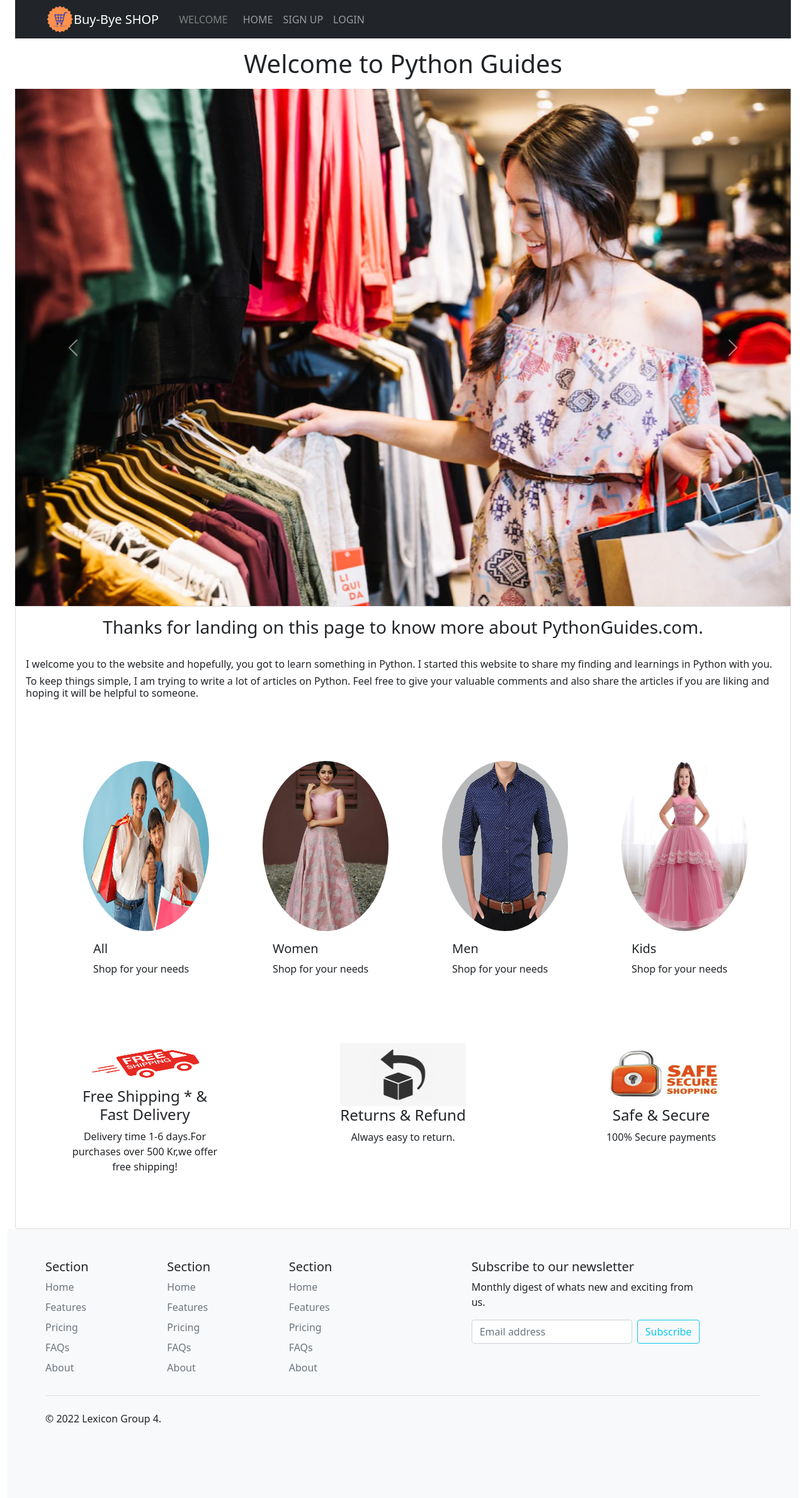
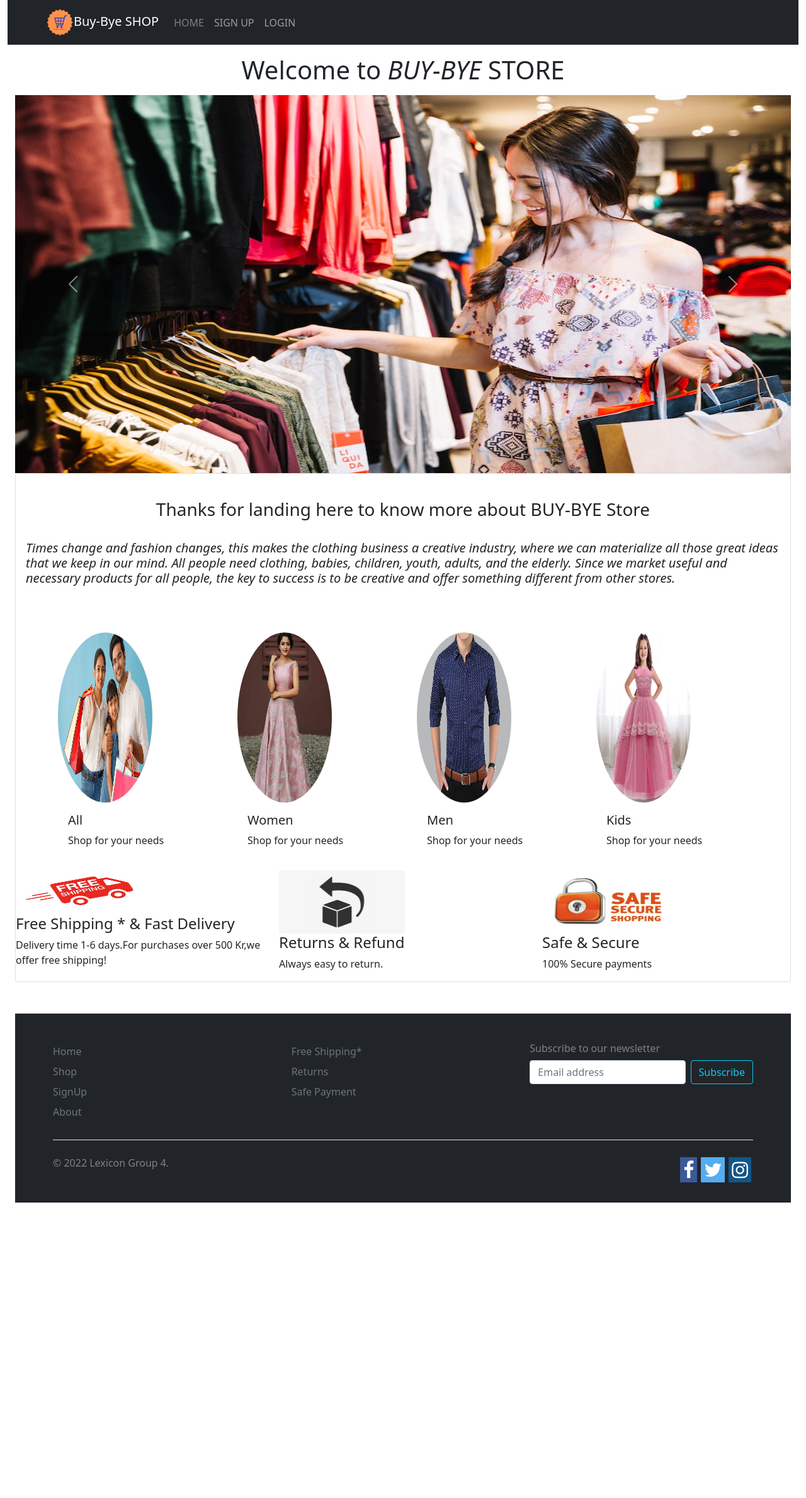
Before and after one commit to WebShopProjectGroup4/ShopStore, a Django app: page / in a window 1280 px wide. Shown: the whole page at 63% size. After the commit the page ends 1909 px from the top, so only its background shows below. Run offline with Django 3.2, Linux system fonts and the light colour scheme; parts of the project's set-up code (start-up, migrations or seed data) failed here and were passed over; some libraries are stand-ins or nearby versions.

Commit message:
Added Styling

```diff
--- a/webshop/shopApp/templates/base.html
+++ b/webshop/shopApp/templates/base.html
@@ -1,8 +1,6 @@
 
-{# HTML5 declaration #}
 <!DOCTYPE html>
 <html>
-
 <head>
     <title>{% block title %} Welcome {% endblock title %} | Colth Shop Store</title>
     {% block head_favicon %}
@@ -12,41 +10,51 @@
     <meta http-equiv="Content-Language" value="en-US" />
     <meta name="viewport" content="width=device-width, initial-scale=1.0">
     <!-- Bootstrap CSS -->
-    <link href="https://cdn.jsdelivr.net/npm/bootstrap@5.0.2/dist/css/bootstrap.min.css" rel="stylesheet" integrity="sha384-EVSTQN3/azprG1Anm3QDgpJLIm9Nao0Yz1ztcQTwFspd3yD65VohhpuuCOmLASjC" crossorigin="anonymous">
+    <link href="https://cdn.jsdelivr.net/npm/bootstrap@5.0.2/dist/css/bootstrap.min.css" rel="stylesheet"
+        integrity="sha384-EVSTQN3/azprG1Anm3QDgpJLIm9Nao0Yz1ztcQTwFspd3yD65VohhpuuCOmLASjC" crossorigin="anonymous">
     <link href="https://fonts.googleapis.com/css?family=Poppins:300,400,500,600,700,800,900" rel="stylesheet">
-    <script src="https://cdn.jsdelivr.net/npm/bootstrap@5.0.2/dist/js/bootstrap.bundle.min.js" integrity="sha384-MrcW6ZMFYlzcLA8Nl+NtUVF0sA7MsXsP1UyJoMp4YLEuNSfAP+JcXn/tWtIaxVXM" crossorigin="anonymous"></script>
+    <script src="https://cdn.jsdelivr.net/npm/bootstrap@5.0.2/dist/js/bootstrap.bundle.min.js"
+        integrity="sha384-MrcW6ZMFYlzcLA8Nl+NtUVF0sA7MsXsP1UyJoMp4YLEuNSfAP+JcXn/tWtIaxVXM" crossorigin="anonymous">
+    </script>
+    <link href="https://use.fontawesome.com/releases/v5.0.1/css/all.css" rel="stylesheet">
+    <link rel="stylesheet" href="https://cdnjs.cloudflare.com/ajax/libs/font-awesome/4.7.0/css/font-awesome.min.css">
+    <script src="https://kit.fontawesome.com/yourcode.js" crossorigin="anonymous"></script>
 
     {% load static %}
     <link rel="stylesheet" href=" {% static 'css/styleSearch.css' %} ">
     <link rel="stylesheet" href=" {% static 'fonts/ionicons/css/ionicons.min.css' %} ">
 </head>
+<style>
+    {% block css %}
+    {% endblock %}
+</style>
 <body>
     <div class="container-fluid">
         <header>
+            <nav class="navbar navbar-expand-lg navbar-dark bg-dark px-5">
                 <div class="container-fluid">
-                    <nav class="navbar navbar-expand-lg navbar-dark bg-dark px-5">
-                        <img src="/media/images/logo.png" width="45" alt="" class="d-inline-block align-middle mr-2">
-
-                        <a class="navbar-brand" href="{% url 'welcome' %}">Buy-Bye SHOP</a>
-                        <a class="nav-link" style="text-decoration: none !important; color:gray;" href="{% url 'welcome' %}">WELCOME</a>
-
-                        <button class="navbar-toggler" type="button" data-toggle="collapse" data-target="#navbarNav"
-                        aria-controls="navbarNav" aria-expanded="false" aria-label="Toggle navigation">
+                    <a class="navbar-brand" href="{% url 'welcome' %}"><img src="/media/images/logo.png" width="45"
+                            alt="" class="d-inline-block align-middle mr-2">Buy-Bye SHOP</a>
+                    <button class="navbar-toggler" type="button" data-bs-toggle="collapse"
+                        data-bs-target="#navbarSupportedContent" aria-controls="navbarSupportedContent"
+                        aria-expanded="false" aria-label="Toggle navigation">
                         <span class="navbar-toggler-icon"></span>
                     </button>
-                        <div class="collapse navbar-collapse" id="navbarNav">
-                            <ul class="navbar-nav">
-                                <li class="nav-item active">
-
-                                    <a class="nav-link" href="{% url 'home' %}">HOME</a>
-
+                    <div class="collapse navbar-collapse" id="navbarSupportedContent">
+                        <ul class="navbar-nav me-auto mb-2 mb-lg-0">
+                            <li class="nav-item ">
+                                <a class="nav-link active" style="text-decoration: none !important; color:gray;"
+                                    href="{% url 'welcome' %}">HOME</a>
                             </li>
                             {% if user.is_authenticated %}
+                            <li class="nav-item">
+                                <a class="nav-link" href="{% url 'home' %}">SHOP</a>
+                            </li>
                             <li class="nav-item">
                                 <a class="nav-link" href="">Hi, {{user.first_name}}</a>
                             </li>
                             <li class="nav-item">
-                                <a class="nav-link" href="{% url 'profile' %}">My Profile</a>
+                                <a class="nav-link" href="{% url 'profile' %}">MY PROFILE</a>
                             </li>
                             <li class="nav-item">
                                 <a class="nav-link" href="{% url 'about' %}">ABOUT</a>
@@ -61,11 +69,11 @@
                             </li>
                             {% endif %}
                             {% if user.is_authenticated %}
-                              <li >
+                            <li class="nav-item">
                                 {% with total_items=cart|length %}
                                 {% if total_items > 0 %}
                                 Your cart:
-                                    <a href="{% url "cart:cart_detail" %}">
+                                <a class="nav-link" href="{% url "cart:cart_detail" %}">
                                     {{ total_items }} item{{ total_items|pluralize }},
                                     ${{ cart.get_total_price }}
                                 </a>
@@ -74,18 +82,26 @@
                                 {% endif %}
                                 {% endwith %}
                             </li>
+                            <li class="nav-item">
+                                <a class="nav-link" href="{% url 'cart:cart_detail' %}">CART <i class="fa fa-cart-plus" style='color:orange'></i></a>
+                            </li>
+                            <li class="nav-item">
+                                <a class="nav-link" href="{% url 'favourite_list' %}">WISHLIST<i class='fa fa-heart' style='color:orange'></i></a>
+                            </li>
                             <li >
                                 <a class="nav-link" href="{% url 'logout' %}">LOGOUT</a>
                             </li>
-                            <form class="d-flex ms-auto order-5">
-                                <input class="form-control me-2" type="search" placeholder="Search" aria-label="Search">
-                                <button class="btn btn-outline-info my-2 my-sm-0" type="submit">Search</button>
+                            <li class="nav-item">
+                                <form class="d-flex ms-auto order-5" method="POST" action="{% url 'search' %}">  {% csrf_token %}
+                                    <input class="form-control me-2" type="search" name="search" placeholder="Search Product" aria-label="Search">
+                                    <button href="{% url 'search' %}" class="btn btn-outline-info my-2 my-sm-0" type="submit">SEARCH</button>
                                 </form>
+                            </li>
                             {% endif %}
                         </ul>
                     </div>
+                </div>
             </nav>
-                </div>
         </header>
         {# The Document Body #}
         <div id="site-wrapper">
@@ -96,62 +112,49 @@
         </div>
         </div>
         {# The Footer #}
-
-            <footer class="py-5 footer-dark bg-light px-5">
+        <div class="container-fluid" style="margin-bottom:20px;margin-top:50px;bottom:0">
+            <footer class="py-3 footer-dark bg-dark px-5 " style="height:300px" >
             <div class="container-fluid">
             <div class="row">
-                <div class="col-2">
+                <div class="col-4">
                 <h5>Section</h5>
                 <ul class="nav flex-column">
                     <li class="nav-item mb-2"><a href="#" class="nav-link p-0 text-muted">Home</a></li>
-                    <li class="nav-item mb-2"><a href="#" class="nav-link p-0 text-muted">Features</a></li>
-                    <li class="nav-item mb-2"><a href="#" class="nav-link p-0 text-muted">Pricing</a></li>
-                    <li class="nav-item mb-2"><a href="#" class="nav-link p-0 text-muted">FAQs</a></li>
+                    <li class="nav-item mb-2"><a href="#" class="nav-link p-0 text-muted">Shop</a></li>
+                    <li class="nav-item mb-2"><a href="#" class="nav-link p-0 text-muted">SignUp</a></li>
                     <li class="nav-item mb-2"><a href="#" class="nav-link p-0 text-muted">About</a></li>
                 </ul>
                 </div>
 
-                <div class="col-2">
+                <div class="col-4">
                 <h5>Section</h5>
                 <ul class="nav flex-column">
-                    <li class="nav-item mb-2"><a href="#" class="nav-link p-0 text-muted">Home</a></li>
-                    <li class="nav-item mb-2"><a href="#" class="nav-link p-0 text-muted">Features</a></li>
-                    <li class="nav-item mb-2"><a href="#" class="nav-link p-0 text-muted">Pricing</a></li>
-                    <li class="nav-item mb-2"><a href="#" class="nav-link p-0 text-muted">FAQs</a></li>
-                    <li class="nav-item mb-2"><a href="#" class="nav-link p-0 text-muted">About</a></li>
+                    <li class="nav-item mb-2"><a href="#" class="nav-link p-0 text-muted">Free Shipping*</a></li>
+                    <li class="nav-item mb-2"><a href="#" class="nav-link p-0 text-muted">Returns</a></li>
+                    <li class="nav-item mb-2"><a href="#" class="nav-link p-0 text-muted">Safe Payment</a></li>
+
                 </ul>
                 </div>
 
-                <div class="col-2">
-                <h5>Section</h5>
-                <ul class="nav flex-column">
-                    <li class="nav-item mb-2"><a href="#" class="nav-link p-0 text-muted">Home</a></li>
-                    <li class="nav-item mb-2"><a href="#" class="nav-link p-0 text-muted">Features</a></li>
-                    <li class="nav-item mb-2"><a href="#" class="nav-link p-0 text-muted">Pricing</a></li>
-                    <li class="nav-item mb-2"><a href="#" class="nav-link p-0 text-muted">FAQs</a></li>
-                    <li class="nav-item mb-2"><a href="#" class="nav-link p-0 text-muted">About</a></li>
-                </ul>
-                </div>
-
-                <div class="col-4 offset-1">
-                <form>
-                    <h5>Subscribe to our newsletter</h5>
-                    <p>Monthly digest of whats new and exciting from us.</p>
+                <div class="col-4">
+                <form style="margin-top:30px">
+                    <h6 style="color:gray">Subscribe to our newsletter</h6>
+                    {% comment %} <p style="color:gray">Monthly digest of whats new and exciting from us.</p> {% endcomment %}
                     <div class="d-flex w-100 gap-2">
-                    <label for="newsletter1" class="visually-hidden">Email address</label>
+                    {% comment %} <label for="newsletter1" class="visually-hidden">Email address</label> {% endcomment %}
                     <input id="newsletter1" type="text" class="form-control" placeholder="Email address">
-                    <button class="btn btn-outline-info my-2 my-sm-0 " type="button">Subscribe</button>
+                    <button class="btn btn-outline-info  " type="button">Subscribe</button>
                     </div>
                 </form>
                 </div>
             </div>
 
             <div class="d-flex justify-content-between py-4 my-4 border-top">
-                <p>© 2022 Lexicon Group 4.</p>
+                <p style="color:gray">© 2022 Lexicon Group 4.</p>
                 <ul class="list-unstyled d-flex">
-                <li class="ms-3"><a class="link-light" href="#"><svg class="bi" width="24" height="24"><use xlink:href="#twitter"></use></svg></a></li>
-                <li class="ms-3"><a class="link-light" href="#"><svg class="bi" width="24" height="24"><use xlink:href="#instagram"></use></svg></a></li>
-                <li class="ms-3"><a class="link-light" href="#"><svg class="bi" width="24" height="24"><use xlink:href="#facebook"></use></svg></a></li>
+                    <li><i class="fa fa-facebook" aria-hidden="true" style="color:white;font-size: 30px;  background: #3B5998; padding: 5px; margin:3px"></i></li>
+                    <li><i class="fa fa-twitter" aria-hidden="true" style="color:white;font-size: 30px;  background: #55ACEE; padding: 5px;margin:3px"></i></li>
+                    <li><i class="fa fa-instagram" aria-hidden="true" style="color:white;font-size: 30px; background: #125688; padding: 5px;margin:3px"></i></li>
                 </ul>
             </div>
             </div>
--- a/webshop/shopApp/templates/welcome.html
+++ b/webshop/shopApp/templates/welcome.html
@@ -2,19 +2,19 @@
 {% block content %}
 
   <div class="container my-3">
-    <h1 style="text-align:center;">Welcome to Python Guides</h1>
+    <h1 style="text-align:center;">Welcome to <i>BUY-BYE</i> STORE</h1>
   </div>
 
   <div id="carouselExampleControls" class="carousel slide" data-bs-ride="carousel">
     <div class="carousel-inner">
       <div class="carousel-item active">
-        <img src="media\images\clothing1.webp" class="d-block w-100" alt="...">
+        <img src="media\images\clothing1.webp" class="d-block w-100" style="height:600px" alt="...">
       </div>
       <div class="carousel-item">
-        <img src="media\images\clothing2.jpg" class="d-block w-100" alt="...">
+        <img src="media\images\clothing2.jpg" class="d-block w-100" style="height:600px"  alt="...">
       </div>
       <div class="carousel-item">
-        <img src="media\images\clothing3.webp" class="d-block w-100" alt="...">
+        <img src="media\images\clothing3.webp" class="d-block w-100" style="height:600px"  alt="...">
       </div>
     </div>
     <button class="carousel-control-prev" type="button" data-bs-target="#carouselExampleControls" data-bs-slide="prev">
@@ -31,20 +31,25 @@
 
   <div class="card">
     <div class="card-body">
-      <h3 style="text-align:center;">Thanks for landing on this page to know more about PythonGuides.com.</h3>
+      {% comment %} <h3 style="text-align:center;">Thanks for landing on this page to know more about PythonGuides.com.</h3>
       <br>
       <h6>I welcome you to the website and hopefully, you got to learn something in Python. I started this website to
         share my finding and learnings in Python with you.</h6>
       <h6>To keep things simple, I am trying to write a lot of articles on Python. Feel free to give your valuable
         comments and also share the articles if you are liking and hoping it will be helpful to someone.</h6>
+      <br> {% endcomment %}
         <br>
+      <h3 style="text-align:center;">Thanks for landing here to know more about BUY-BYE Store</h3>
+      <br>
+      <h5> <i> Times change and fashion changes, this makes the clothing business a creative industry, where we can materialize all those great ideas that we keep in our mind.
+        All people need clothing, babies, children, youth, adults, and the elderly. Since we market useful and necessary products for all people, the key to success is to be creative and offer something different from other stores.</i></h5>
 
     </div>
     <div class ="container" style="margin-top: 30px; " >
       <div class="row" style="margin-top: 20px;margin-bottom: 20px;">
           <div class="col-md-3">
-              <div class="card-img-top rounded-circle" style="width: 18rem;margin-left: 50px;">
-                  <img src="media\images\famimg.jpg" alt=""   style="height: 270px;width:200px;" class="card-img-top rounded-circle">
+              <div class="card-img-top rounded-circle" style="width: 18rem;margin-left: 10px;">
+                  <img src="media\images\famimg.jpg" alt=""   style="height: 270px;width:150px;" class="card-img-top rounded-circle">
                   <div class="card-body">
                     <h5 class="card-title">All</h5>
                     <p class="card-text">Shop for your needs</p>
@@ -52,8 +57,8 @@
                 </div>
           </div>
           <div class="col-md-3">
-              <div  class="card-img-top rounded-circle" style="width: 18rem;margin-left: 50px;">
-                  <img src="media\images\womenimg.jpg" alt="" style="height: 270px;width:200px;" class="card-img-top rounded-circle" >
+              <div  class="card-img-top rounded-circle" style="width: 18rem;margin-left: 10px;">
+                  <img src="media\images\womenimg.jpg" alt="" style="height: 270px;width:150px;" class="card-img-top rounded-circle" >
                   <div class="card-body">
                     <h5 class="card-title">Women</h5>
                     <p class="card-text">Shop for your needs</p>
@@ -61,8 +66,8 @@
                 </div>
           </div>
           <div class="col-md-3">
-              <div class="card-img-top rounded-circle" style="width: 18rem;margin-left: 50px;">
-                  <img src="media\images\menimg1.jpg" alt="" class="card-img-top rounded-circle" style="height: 270px;width:200px;">
+              <div class="card-img-top rounded-circle" style="width: 18rem;margin-left: 10px;">
+                  <img src="media\images\menimg1.jpg" alt="" class="card-img-top rounded-circle" style="height: 270px;width:150px;">
                   <div class="card-body">
                     <h5 class="card-title">Men</h5>
                     <p class="card-text">Shop for your needs</p>
@@ -70,8 +75,8 @@
                 </div>
           </div>
           <div class="col-md-3">
-              <div class="card-img-top rounded-circle" style="width: 18rem;margin-left: 50px;">
-                  <img src="media\images\kidsimg.webp" alt=""   style="height: 270px;width:200px;" class="card-img-top rounded-circle">
+              <div class="card-img-top rounded-circle" style="width: 18rem;margin-left: 10px;">
+                  <img src="media\images\kidsimg.webp" alt=""   style="height: 270px;width:150px;" class="card-img-top rounded-circle">
                   <div class="card-body">
                     <h5 class="card-title">Kids</h5>
                     <p class="card-text">Shop for your needs</p>
@@ -80,22 +85,35 @@
           </div>
       </div>
   </div>
-  <div class="flex-container" style="display: flex;flex-wrap: nowrap;justify-content: center;margin: 0px,auto;">
-    <div class = "mmse-ga" style="width: 20%; margin:70px auto; text-align: center;">
+  <div class="flex-container">
+    <div class="row">
+      <div class="col-md-4" >
+        <div class = "mmse-ga" >
           <img src="media\images\ship.png" alt="" style="height: 70px;width:200px">
           <h4>Free Shipping * & Fast Delivery</h4>
           <p>Delivery time 1-6 days.For purchases over 500 Kr,we offer free shipping!</p>
       </div>
-    <div class = "mmse-ga" style="width: 20%; margin:70px auto; text-align: center;">
+
+      </div>
+      <div class="col-md-4" >
+        <div class = "mmse-ga" >
           <img src="media\images\returnimg.png" alt="" style="height: 100px;width:200px">
           <h4>Returns & Refund</h4>
           <p>Always easy to return.</p>
       </div>
-    <div class = "mmse-ga"  style="width: 20%; margin:70px auto; text-align: center;">
+
+      </div>
+      <div class="col-md-4" >
+        <div class = "mmse-ga"  >
           <img src="media\images\safe-secure.jpg" alt="" style="height: 100px;width:200px">
           <h4>Safe & Secure</h4>
           <p>100% Secure payments</p>
       </div>
+
+      </div>
     </div>
 
+  </div>
+
+
     {% endblock %}
--- a/webshop/shopApp/views.py
+++ b/webshop/shopApp/views.py
@@ -120,13 +120,14 @@ def product_detail(request, product_id,slug):
     product = get_object_or_404(Product,
                                 id=product_id,
                                 available=True)
+    categories = Category.objects.all()
 
     reviews = Review.objects.filter(product_id = product_id)
 
     cart_product_form = CartAddProductForm()
     return render(request,
                   'product_detail.html',
-                  {'product': product,'reviews':reviews,'cart_product_form': cart_product_form})
+                  {'product': product,'reviews':reviews,'cart_product_form': cart_product_form,'categories': categories,})
 
 
 def submit_review(request, product_id):
```
Also changed, not shown: webshop/shopApp/models.py (+7 -0 lines), webshop/shopApp/templates/favourite.html (+12 -8 lines), webshop/shopApp/templates/home.html (+13 -11 lines), webshop/shopApp/templates/product_detail.html (+62 -62 lines), README.md, webshop/db.sqlite3. Lines whose indentation alone changed are shown as unchanged.
